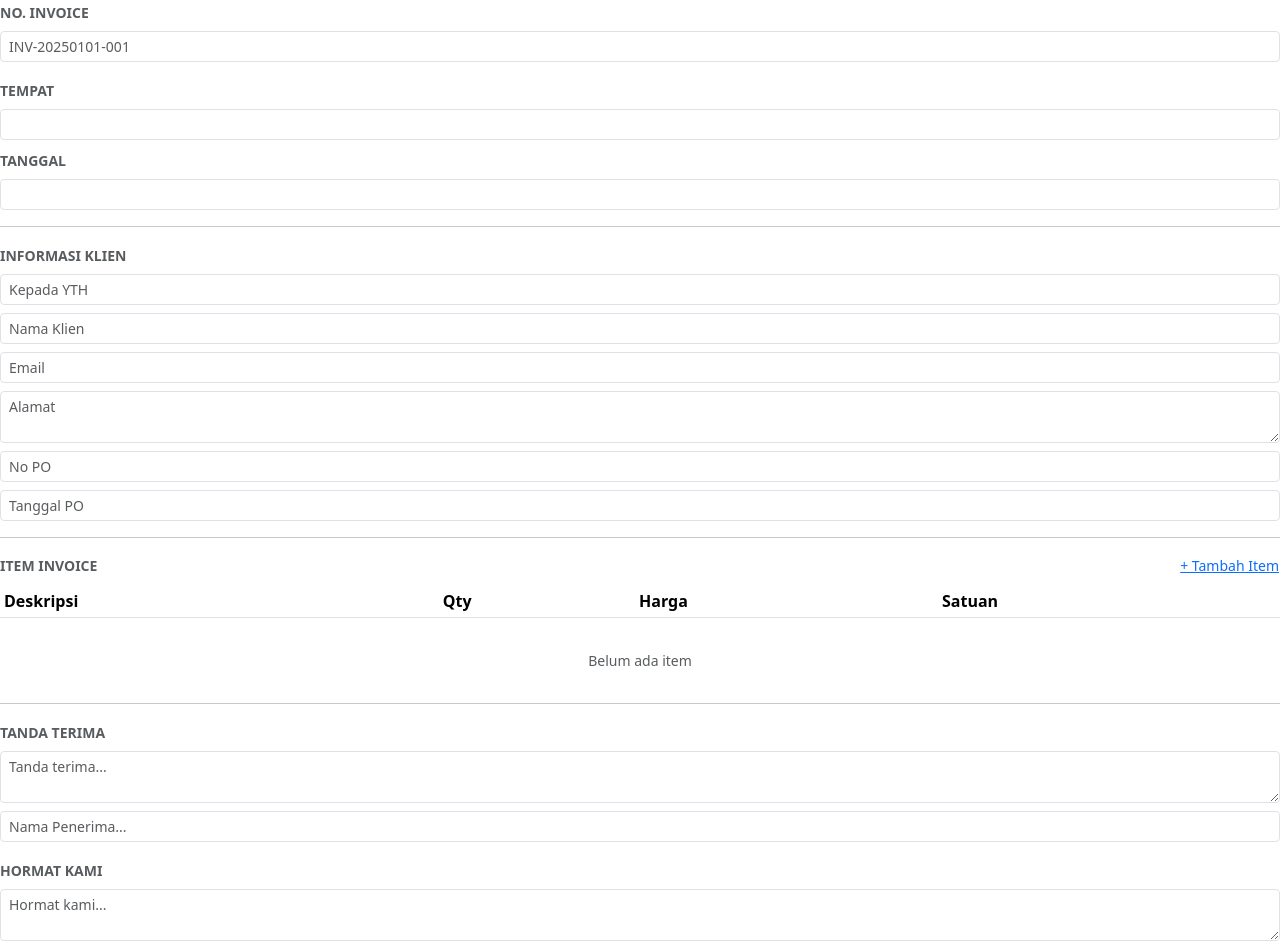
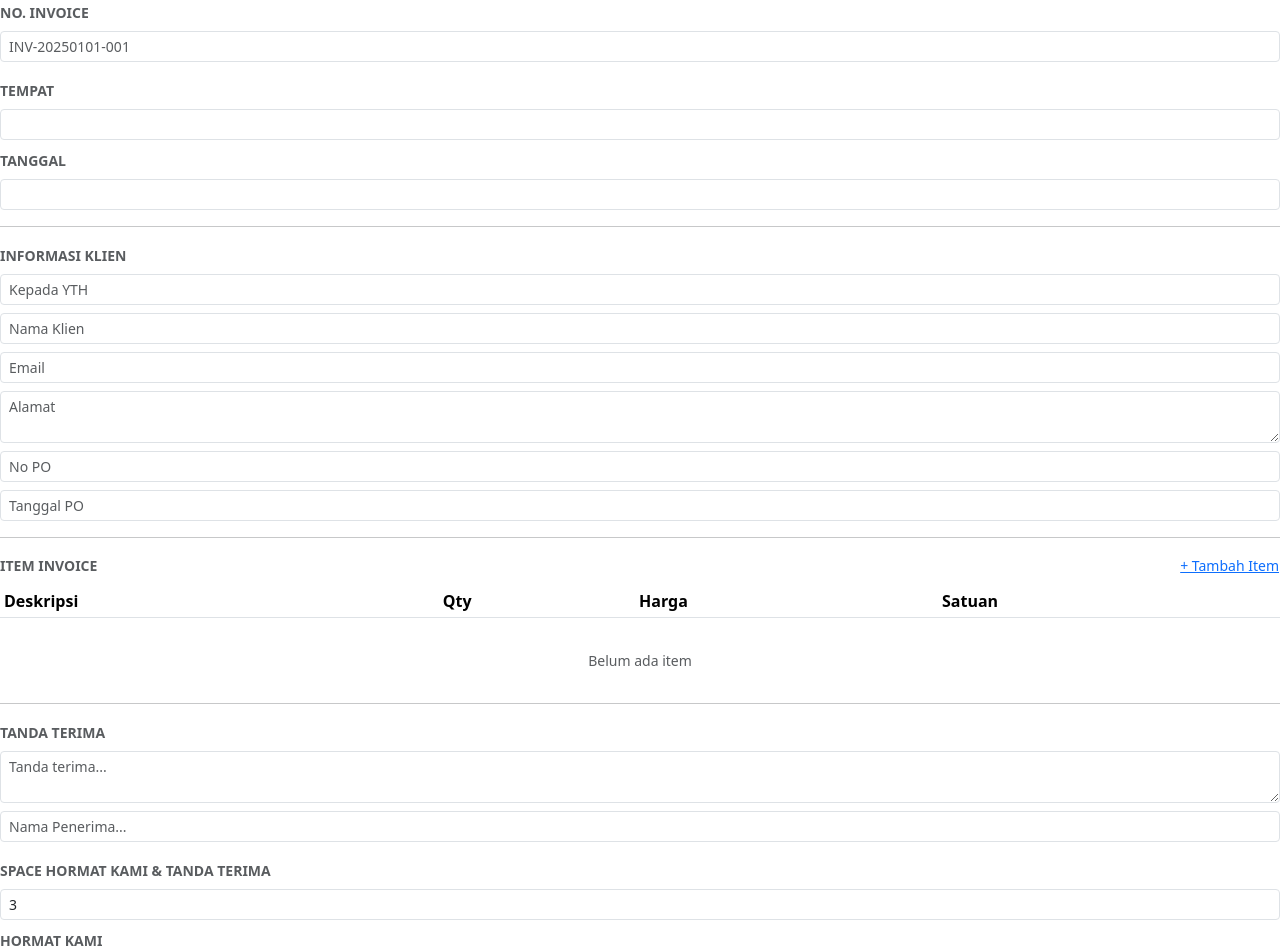
Before and after one commit to AllanWijaya/invoice-maker, a Next.js app: page /components/tab/InvoiceSettings in a window 1280 px wide. Shown: the top 948 px of the page. Built offline with nearby package versions, Linux system fonts and the light colour scheme.

Commit message:
Add custom space best regards

```diff
--- a/pages/components/tab/InvoiceSettings.tsx
+++ b/pages/components/tab/InvoiceSettings.tsx
@@ -23,6 +23,10 @@ export default function InvoiceSettings({
     clientAddress: "",
     items: [],
     notes: "",
+    best_regards: "",
+    best_regards_name: "",
+    space_best_regards: 3,
+    toClient: "",
   },
   setInvoiceData,
   addItem,
@@ -294,6 +298,21 @@ export default function InvoiceSettings({
 
       <div className="mb-3">
         <label className="form-label small text-muted text-uppercase fw-semibold">
+          Space Hormat Kami & Tanda Terima
+        </label>
+        <input
+          className="form-control form-control-sm mb-2"
+          value={invoiceData.space_best_regards}
+          type="number"
+          onChange={(e) =>
+            setInvoiceData({
+              ...invoiceData,
+              space_best_regards: Number(e.target.value),
+            })
+          }
+          placeholder="Space Hormat Kami & Tanda Terima"
+        />
+        <label className="form-label small text-muted text-uppercase fw-semibold">
           Hormat Kami
         </label>
         <textarea
--- a/types/invoice.ts
+++ b/types/invoice.ts
@@ -22,6 +22,7 @@ export interface InvoiceData {
   receiver_name?: string;
   best_regards?: string;
   best_regards_name?: string;
+  space_best_regards?: number;
   toClient?: string;
 }
 
```
Also changed, not shown: pages/components/InvoicePreview.tsx (+8 -7 lines).
